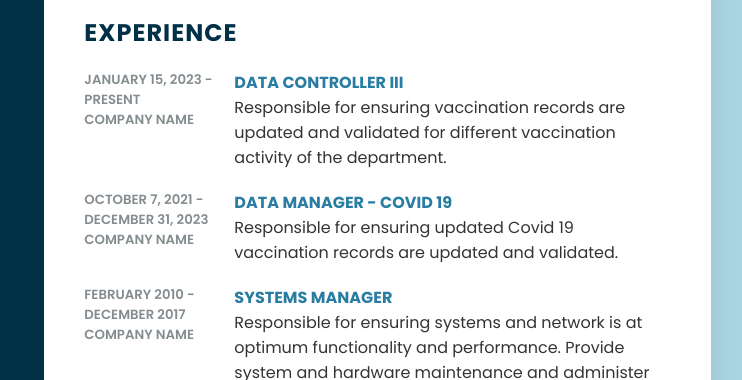
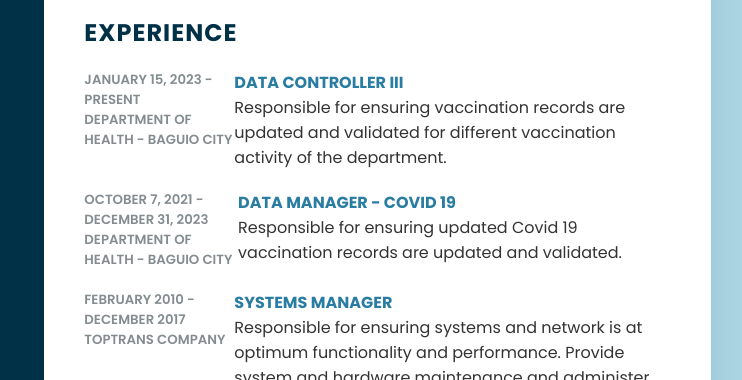
Before and after one commit to dandeltumaag/dantum, a plain HTML site: page index.html in a window 1280 px wide. Shown: the part 420-800 px from the top of the page, 429-1171 px from the left. Drawn offline with Linux system fonts and the light colour scheme.

Commit message:
Update index.html
02062024

```diff
--- a/index.html
+++ b/index.html
@@ -128,7 +128,7 @@
         <div class="box">
           <div class="year_company">
             <h5>January 15, 2023 - Present</h5>
-            <h5>Company Name</h5>
+            <h5>DEPARTMENT OF HEALTH - BAGUIO CITY</h5>
           </div>
           <div class="text">
             <h4>Data Controller III</h4>
@@ -138,7 +138,7 @@
         <div class="box">
           <div class="year_company">
             <h5>October 7, 2021 - December 31, 2023</h5>
-            <h5>Company Name</h5>
+            <h5>DEPARTMENT OF HEALTH - BAGUIO CITY</h5>
           </div>
           <div class="text">
             <h4>Data Manager - COVID 19</h4>
@@ -148,7 +148,7 @@
         <div class="box">
           <div class="year_company">
             <h5>February 2010 - December 2017</h5>
-            <h5>Company Name</h5>
+            <h5>TOPTRANS COMPANY</h5>
           </div>
           <div class="text">
             <h4>Systems Manager</h4>
```
